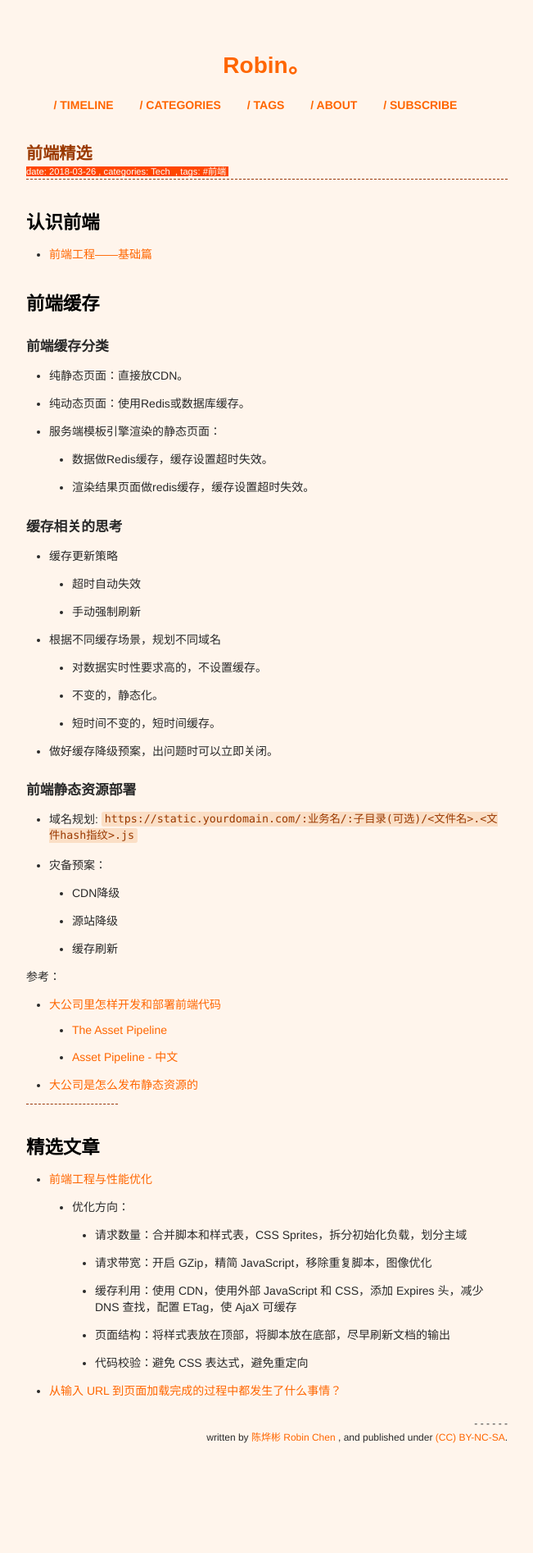
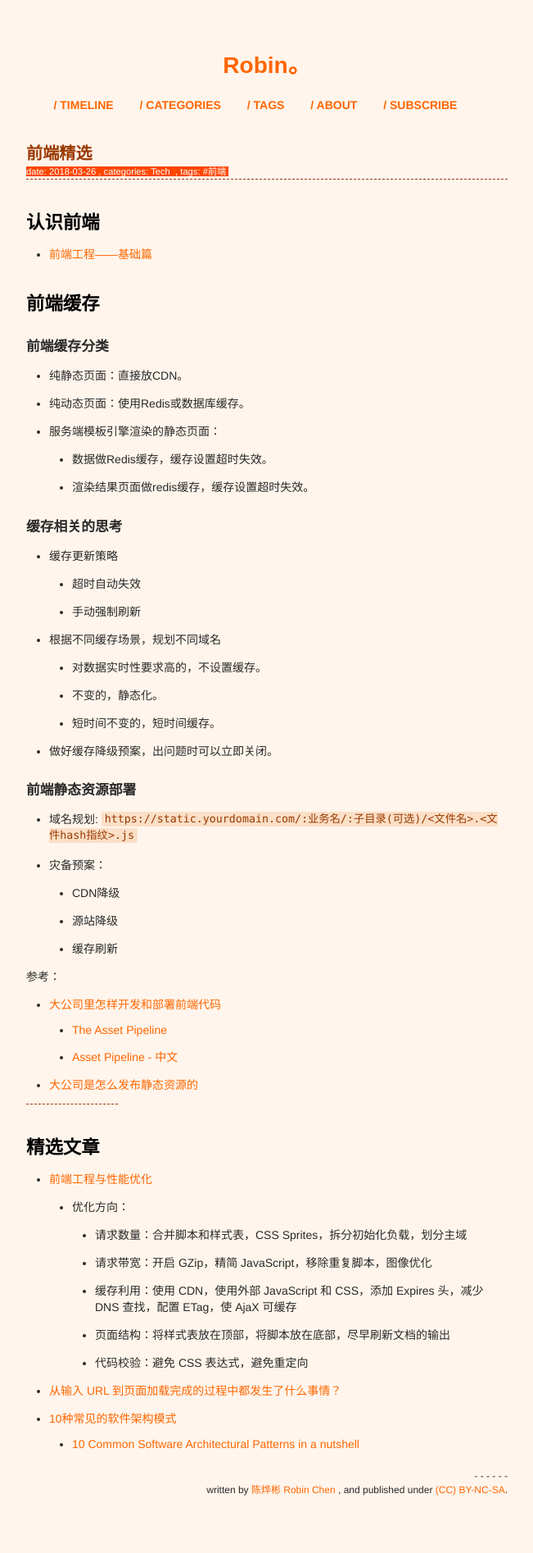
Before and after one commit to xianyuxmu/xianyuxmu.github.io, a Jekyll site: the page built from _posts/2018-03-26-best-ones-of-frondend.md, in a window 1280 px wide. Shown: the whole page at 82% size, without its empty margins (314-965 px from the left). Built offline with Jekyll 4.4.1, drawn with Linux system fonts in a browser that asks for light colours; comment, search, counter and statistics services are not loaded; before the commit the page ends 1830 px from its top, so only the background shows below that.

Commit message:
last day of Jul 2018

```diff
--- a/_posts/2018-03-26-best-ones-of-frondend.md
+++ b/_posts/2018-03-26-best-ones-of-frondend.md
@@ -62,3 +62,5 @@ tags:
 		- 页面结构：将样式表放在顶部，将脚本放在底部，尽早刷新文档的输出
 		- 代码校验：避免 CSS 表达式，避免重定向
 - [从输入 URL 到页面加载完成的过程中都发生了什么事情？](http://fex.baidu.com/blog/2014/05/what-happen/)
+- [10种常见的软件架构模式](https://www.cnblogs.com/IcanFixIt/p/7518146.html)
+	- [10 Common Software Architectural Patterns in a nutshell](https://towardsdatascience.com/10-common-software-architectural-patterns-in-a-nutshell-a0b47a1e9013)
```
Also changed, not shown: _posts/2018-07-10-monthly-reading.md (+2 -1 lines).
